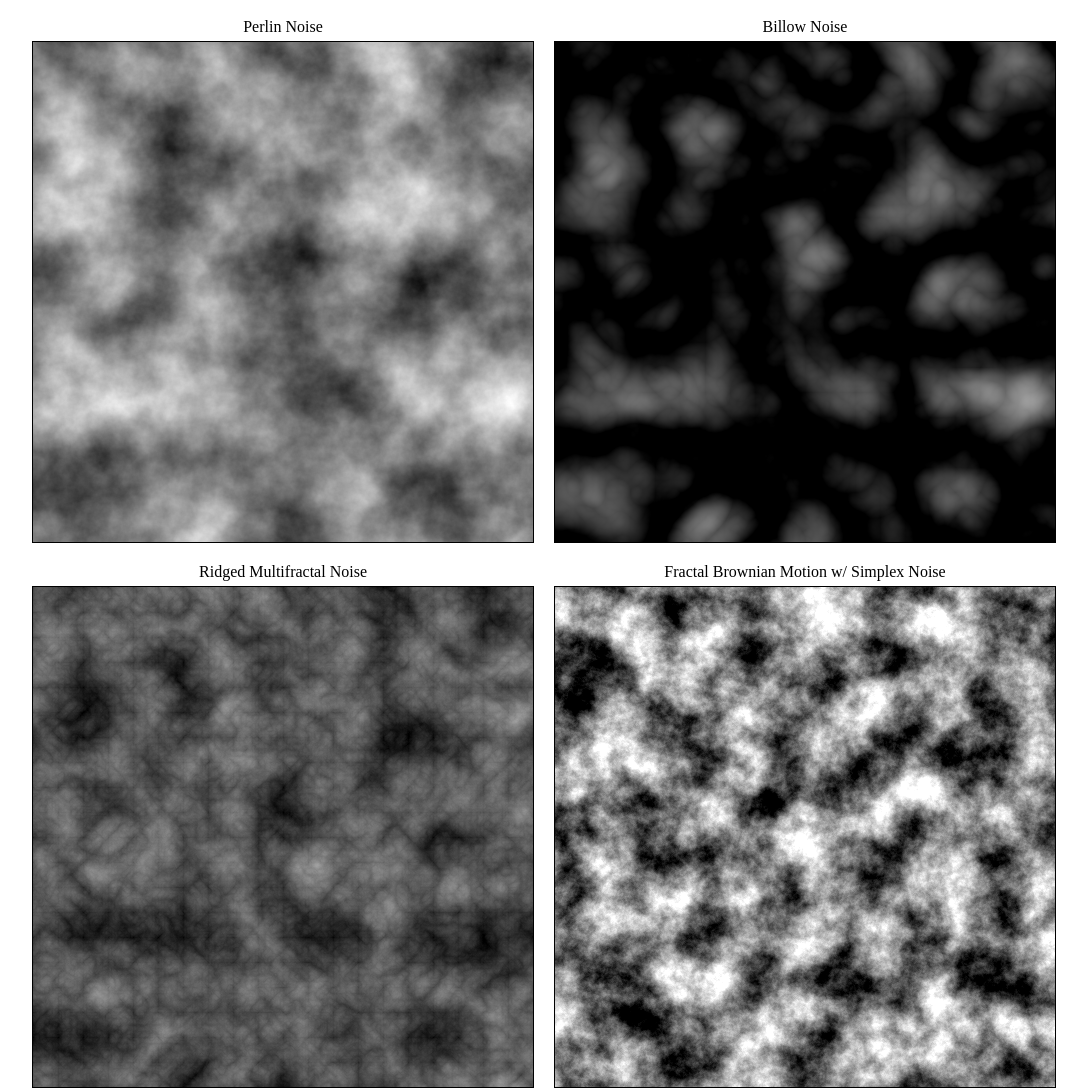
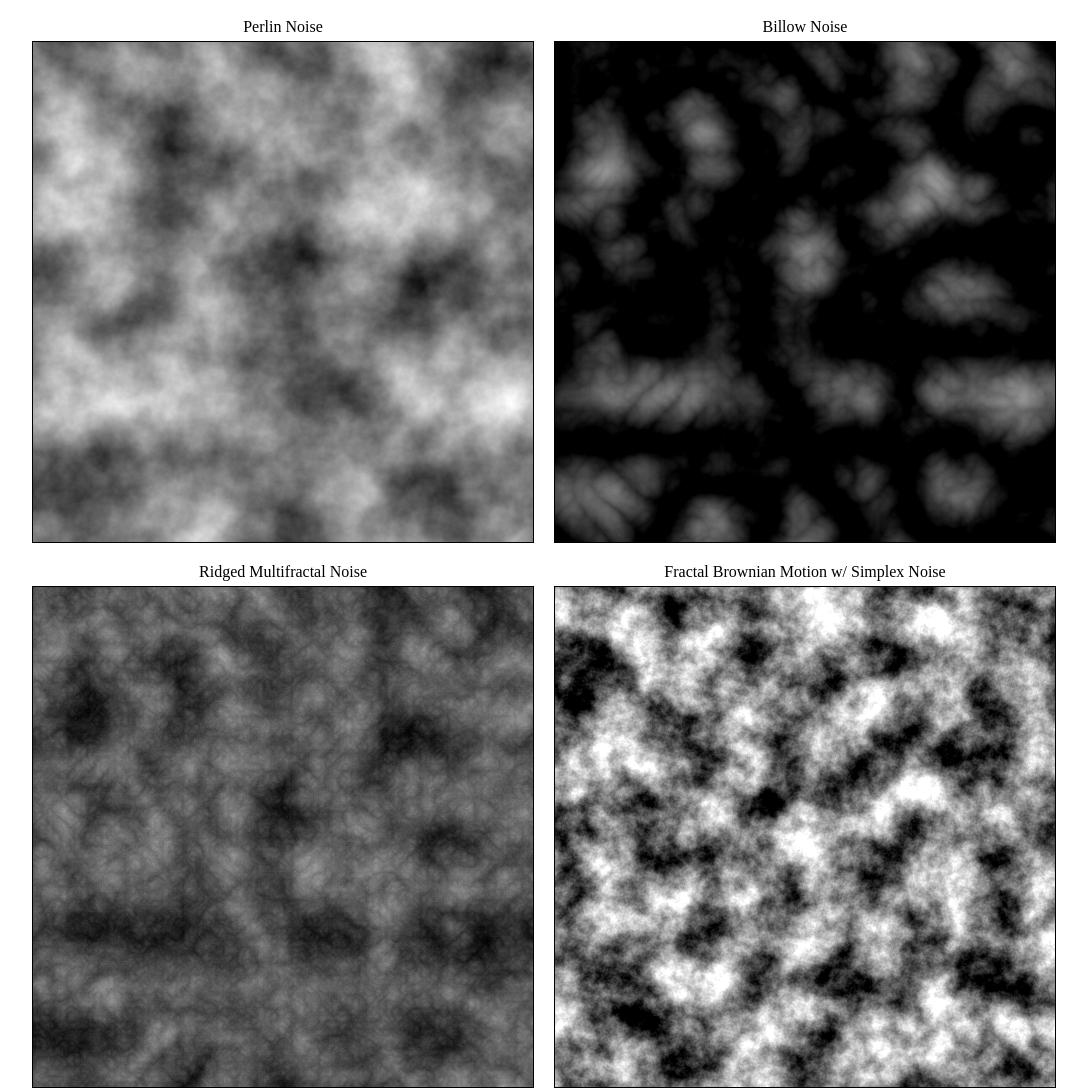
Before and after one commit to joshbrew/Noise_Textures, a plain HTML site: page terrain.html in a window 1280 px wide. Shown: the whole page, without its empty margins (96-1183 px from the left). Drawn offline with Linux system fonts and the light colour scheme.

Commit message:
fixed gridding on fractal noise

```diff
--- a/terrain.html
+++ b/terrain.html
@@ -244,10 +244,16 @@
 
             for (let i = 0; i < octaves; i++) {
                 sum += amp * this.noise(x * freq, y * freq, z * freq);
+
+
+                //adds some rotation to vary the textures more
                 x = x * Math.cos(0.5) + x*Math.sin(0.5);
                 y = y * Math.sin(0.5) + y*Math.cos(0.5);
+
                 //x *= 2; y *= 2;
+
                 x += shift; y += shift;
+
                 freq *= lacunarity;
                 amp *= gain;
             }
@@ -270,6 +276,10 @@
             sum += this.noise(x * freq, y * freq, z * freq) * amp;
             freq *= lacunarity;
             amp *= gain;
+
+            //adds some rotation to vary the textures more
+            //x = x * Math.cos(0.5) + x*Math.sin(0.5);
+            //y = y * Math.sin(0.5) + y*Math.cos(0.5);
         }
 
         return sum;
@@ -292,6 +302,10 @@
 
             freq *= lacunarity;
             amp *= gain;
+
+            //adds some rotation to vary the textures more
+            x = x * Math.cos(0.5) + x*Math.sin(0.5);
+            y = y * Math.sin(0.5) + y*Math.cos(0.5);
         }
 
         return sum;
@@ -312,8 +326,13 @@
             y *= lacunarity;
             z *= lacunarity;
 
+
             amp *= gain;
             sum -= (1 - Math.abs(this.noise(x, y, z))) * amp;
+
+            //adds some rotation to vary the textures more
+            x = x * Math.cos(0.5) + x*Math.sin(0.5);
+            y = y * Math.sin(0.5) + y*Math.cos(0.5);
         }
 
         return sum;
```
Lines whose indentation alone changed are shown as unchanged.
